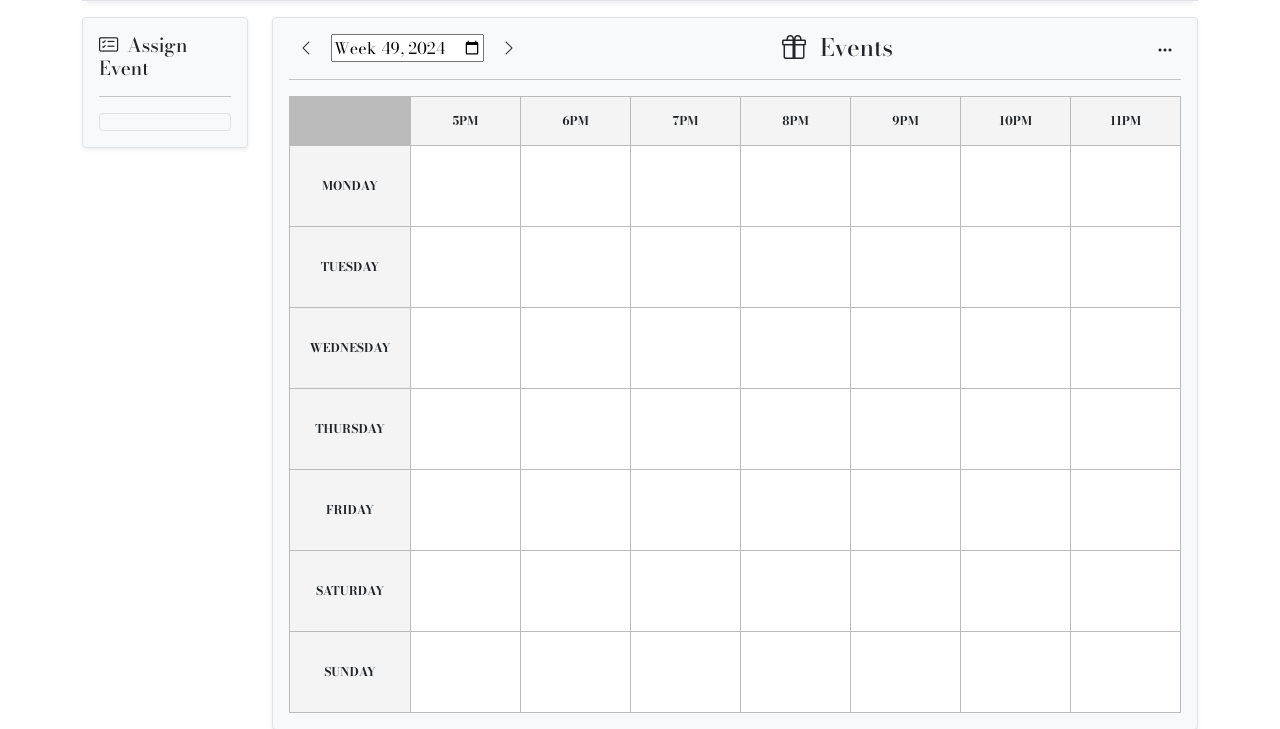
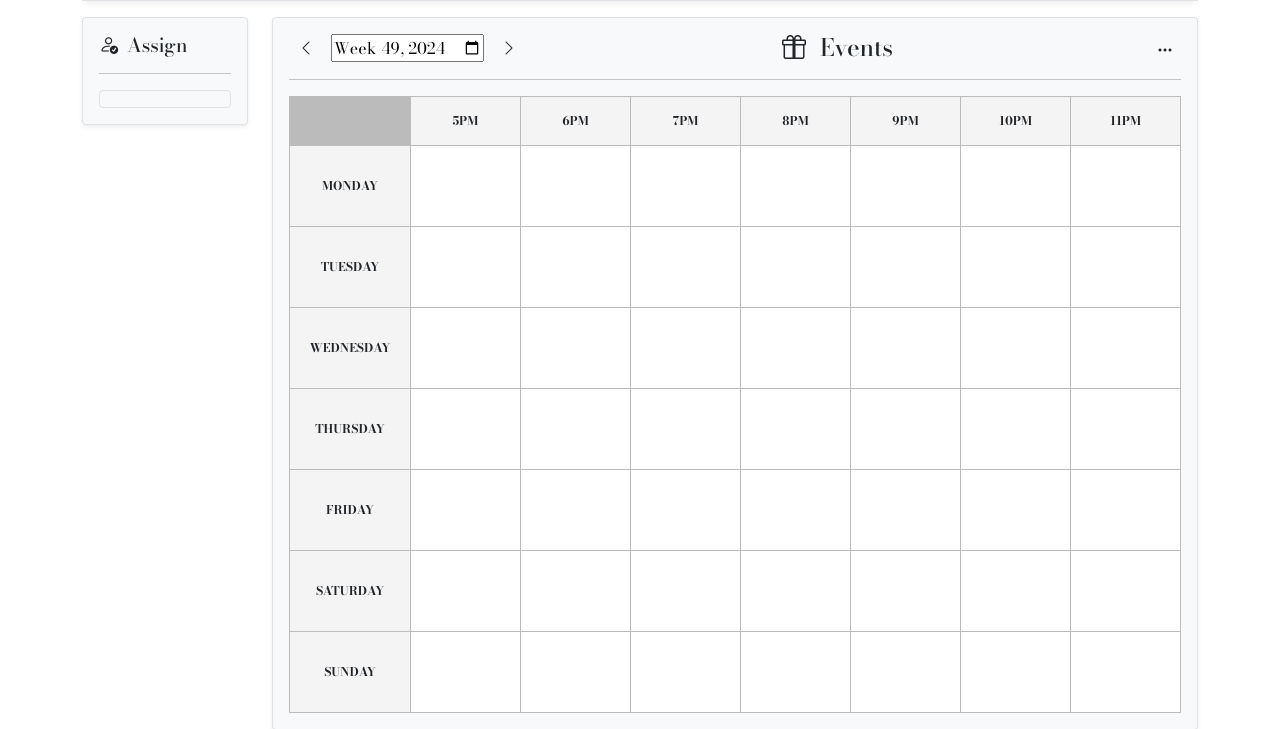
Before and after one commit to ryanmogauro/Scheduling-Project, a Flask app: template website/templates/events.html in a window 1280 px wide. Shown: the part 66-795 px from the top of the page. Run offline with Flask 3, Linux system fonts and the light colour scheme; the template is opened without the code that fills it, so the values that code supplies are empty; some libraries are stand-ins or nearby versions.

```diff
--- a/website/static/events.js
+++ b/website/static/events.js
@@ -201,12 +201,18 @@ function loadEvents() {
 // Helper function to display the "no events" message
 function showNoEventMessage(listId) {
     const list = document.getElementById(listId);
+
+    // Check if the list exists before attempting to update it
+    if (list) {
         list.innerHTML = ''; // Clear existing content
         const noEventMessage = document.createElement('p');
         noEventMessage.id = 'no-event-message';
         noEventMessage.textContent = "Nothing to see here...";
         noEventMessage.classList.add('text-muted', 'text-center', 'py-2');
         list.appendChild(noEventMessage);
+    } else {
+        console.warn(`Element with ID '${listId}' not found.`);
+    }
 }
 
 
--- a/website/templates/events.html
+++ b/website/templates/events.html
@@ -287,8 +287,8 @@
                 {% endif %}
 
                 <div class="p-3 bg-light border rounded shadow-sm">
-                    <h5><i class="bi bi-card-checklist me-1"></i>
-                        Assign Event
+                    <h5><i class="bi bi-person-check me-1"></i>
+                        Assign
                     </h5>
                     <hr>
                     <div id="assignList" class="overflow-auto border rounded p-2 bg-light" style = "max-height: 300px;"> </div>
```
Lines whose indentation alone changed are shown as unchanged.
